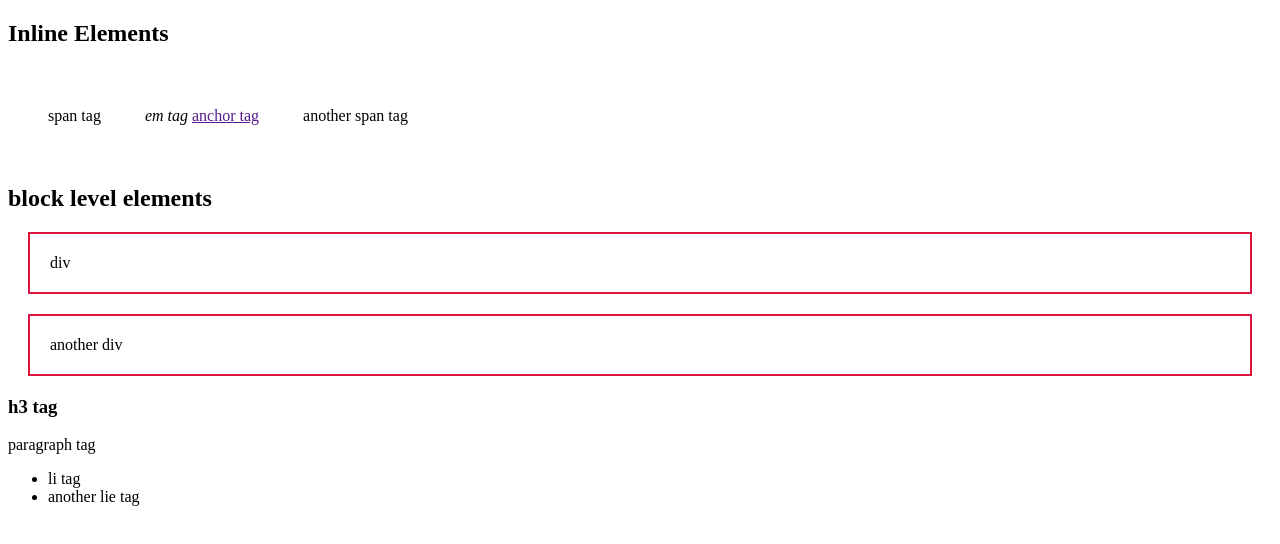
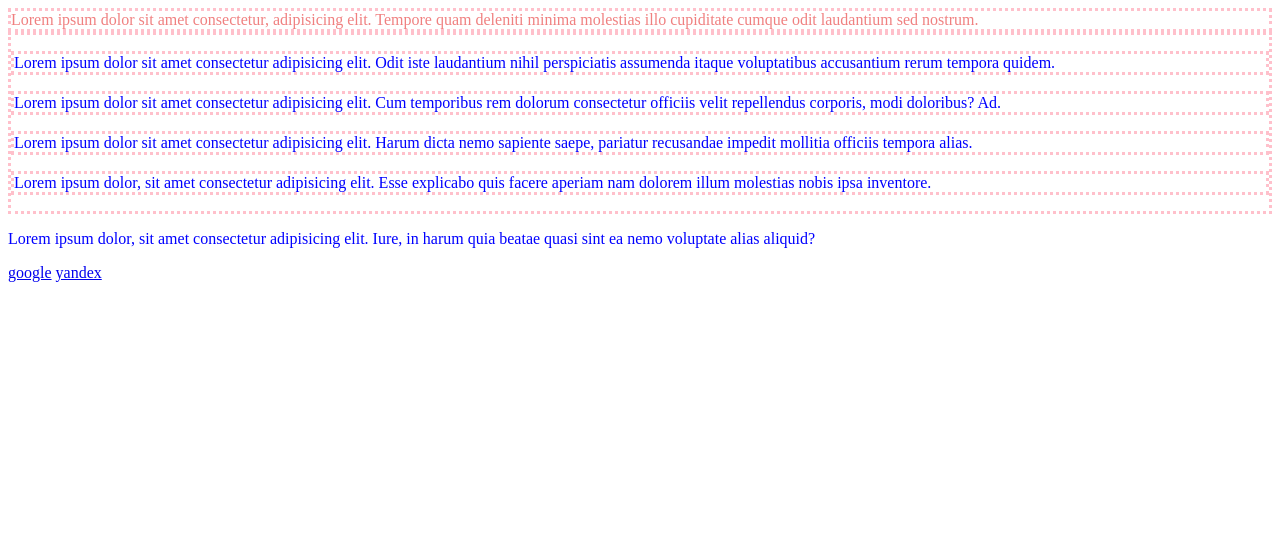
Before and after one commit to hyperkarmic/net-ninja-css, a plain HTML site: page index.html in a window 1280 px wide. Drawn offline with Linux system fonts and the light colour scheme.

Commit message:
lecture 5 is crucial.  specificiaty. ingeritance. styling elements in elements and the use of wildcards and square brackets to find elements with correspanding attributes...

```diff
--- a/index.html
+++ b/index.html
@@ -9,19 +9,38 @@
   </head>
 
   <body>
-    <h2>Inline Elements</h2>
-    <span>span tag</span>
-    <em>em tag</em>
-    <a href="">anchor tag</a>
-    <span>another span tag</span>
-    <h2>block level elements</h2>
-    <div>div</div>
-    <div>another div</div>
-    <h3>h3 tag</h3>
-    <p>paragraph tag</p>
-    <ul>
-      <li>li tag</li>
-      <li>another lie tag</li>
-    </ul>
+    <div id="content">
+      Lorem ipsum dolor sit amet consectetur, adipisicing elit. Tempore quam
+      deleniti minima molestias illo cupiditate cumque odit laudantium sed
+      nostrum.
+    </div>
+    <div>
+      <p class="success">
+        Lorem ipsum dolor sit amet consectetur adipisicing elit. Odit iste
+        laudantium nihil perspiciatis assumenda itaque voluptatibus accusantium
+        rerum tempora quidem.
+      </p>
+      <p>
+        Lorem ipsum dolor sit amet consectetur adipisicing elit. Cum temporibus
+        rem dolorum consectetur officiis velit repellendus corporis, modi
+        doloribus? Ad.
+      </p>
+      <p class="error">
+        Lorem ipsum dolor sit amet consectetur adipisicing elit. Harum dicta
+        nemo sapiente saepe, pariatur recusandae impedit mollitia officiis
+        tempora alias.
+      </p>
+
+      <p class="success feedback">
+        Lorem ipsum dolor, sit amet consectetur adipisicing elit. Esse explicabo
+        quis facere aperiam nam dolorem illum molestias nobis ipsa inventore.
+      </p>
+    </div>
+    <p>
+      Lorem ipsum dolor, sit amet consectetur adipisicing elit. Iure, in harum
+      quia beatae quasi sint ea nemo voluptate alias aliquid?
+    </p>
+    <a href="www.google.com" class="error">google</a>
+    <a href="www.yandex.com">yandex</a>
   </body>
 </html>
--- a/style.css
+++ b/style.css
@@ -1,11 +1,47 @@
-span {
-  display: inline-block;
-  margin: 20px;
+/* /* #content {
+  background-color: #ededed;
   padding: 20px;
 }
 
+p {
+  color: blueviolet;
+}
+
+p.error {
+  color: orange;
+}
+
+p.success {
+  color: green;
+}
+
+p.success.feedback {
+  border: 2px dashed red;
+} */
+/* div .error {
+  color: red;
+} */
+
+/* a[href*='yandex'] {
+  background-color: #3dd13d;
+  color: white;
+  text-decoration: none;
+  font-weight: bold;
+  text-transform: uppercase;
+} */
+
+/* a[href*='google'] {
+  color: white;
+  background-color: red;
+  border: 2px dashed blue;
+} */
+
 div {
-  border: 2px solid crimson;
-  margin: 20px;
-  padding: 20px;
+  border: 3px pink dotted;
+  color: lightcoral;
 }
+
+p {
+  border: inherit;
+  color: blue;
+}
```
